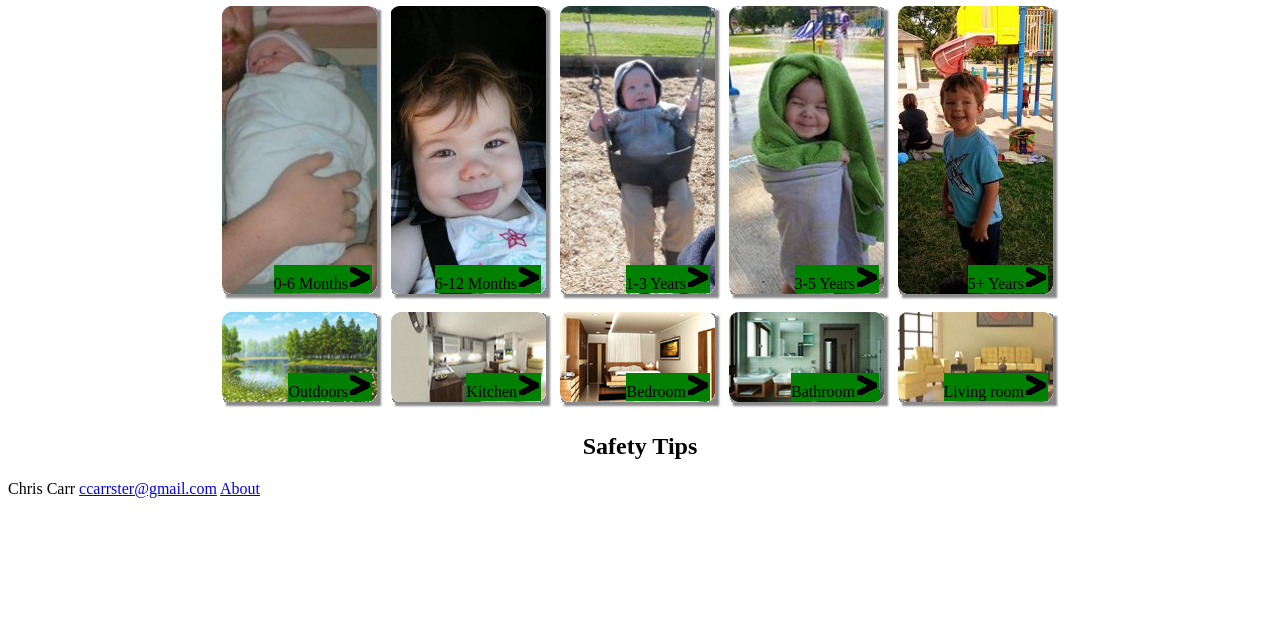
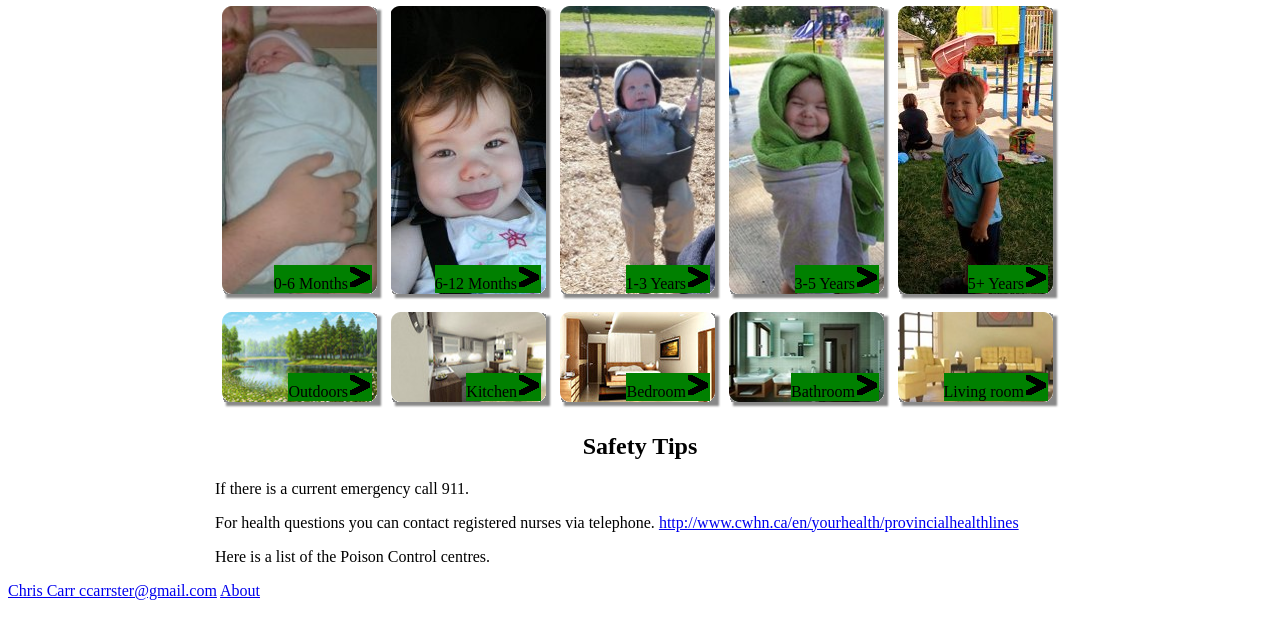
Before and after one commit to ccarrster/squalidsalad, a PHP site: page / in a window 1280 px wide. Shown: the part 180-800 px from the top of the page. Run offline with PHP 8.4, Linux system fonts and the light colour scheme.

Commit message:
add links for emergency numbers

```diff
--- a/index.php
+++ b/index.php
@@ -180,6 +180,11 @@ function getPercentAgeRoom($age, $room){
 <h2 style="text-align:center">Safety Tips <span id="ageTips"></span></h2>
 </div>
 <div style="width:850px; margin:0px auto; background-color:eee;" id="tips"></div>
+<div style="width:850px; margin:0px auto; background-color:eee;">
+	<p>If there is a current emergency call 911.</p>
+	<p>For health questions you can contact registered nurses via telephone. <a href="http://www.cwhn.ca/en/yourhealth/provincialhealthlines">http://www.cwhn.ca/en/yourhealth/provincialhealthlines</a></p>
+	<p>Here is a list of the Poison Control centres. <a href="http://www.safemedicationuse.ca/tools_resources/poison_centres.html"</p>
+</div>
 <div>Chris Carr <a href="mailto:ccarrster@gmail.com">ccarrster@gmail.com</a> <a href="about.php">About</a></div>
 </body>
 </html>
```
